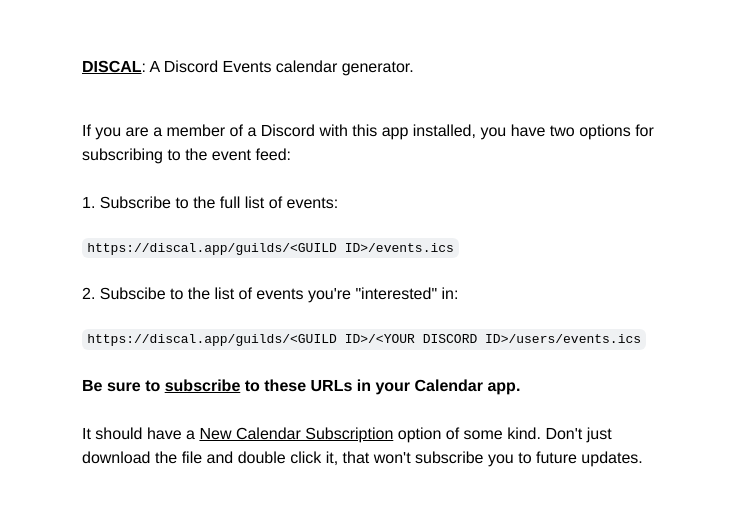
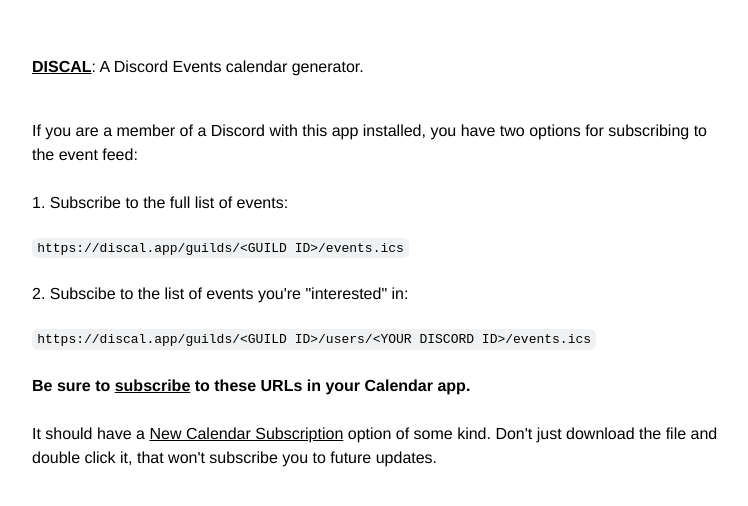
Before and after one commit to dougpfeffer/discal.app, a website: page index.html in a window 1280 px wide. Shown: the part 138-644 px from the top of the page, without its empty margins (258-1006 px from the left). Drawn offline with Linux system fonts and the light colour scheme.

Commit message:
fix doc for user/ URL, increased max-width so that longer URL won't wrap on desktop

```diff
--- a/index.html
+++ b/index.html
@@ -22,7 +22,7 @@
       border-radius: 6px;
     }
     p {
-      max-width: 600px;
+      max-width: 700px;
       margin:  24px auto 0 auto;
       line-height: 1.5;
       text-align: left;
@@ -45,7 +45,7 @@
   <p>1. Subscribe to the full list of events:</p>
   <p><code>https://discal.app/guilds/&lt;GUILD ID&gt;/events.ics</code></p>
   <p>2. Subscibe to the list of events you're "interested" in:</p>
-  <p><code>https://discal.app/guilds/&lt;GUILD ID&gt;/&lt;YOUR DISCORD ID&gt;/users/events.ics</code></p>
+  <p><code>https://discal.app/guilds/&lt;GUILD ID&gt;/users/&lt;YOUR DISCORD ID&gt;/events.ics</code></p>
   <p><strong>Be sure to <u>subscribe</u> to these URLs in your Calendar app.</strong></p>
   <p>It should have a <a href="https://support.apple.com/guide/calendar/subscribe-to-calendars-icl1022/mac" target="_blank">New Calendar Subscription</a> option of some kind. Don't just download the file and double click it, that won't subscribe you to future updates.</p>
 </body>
```
